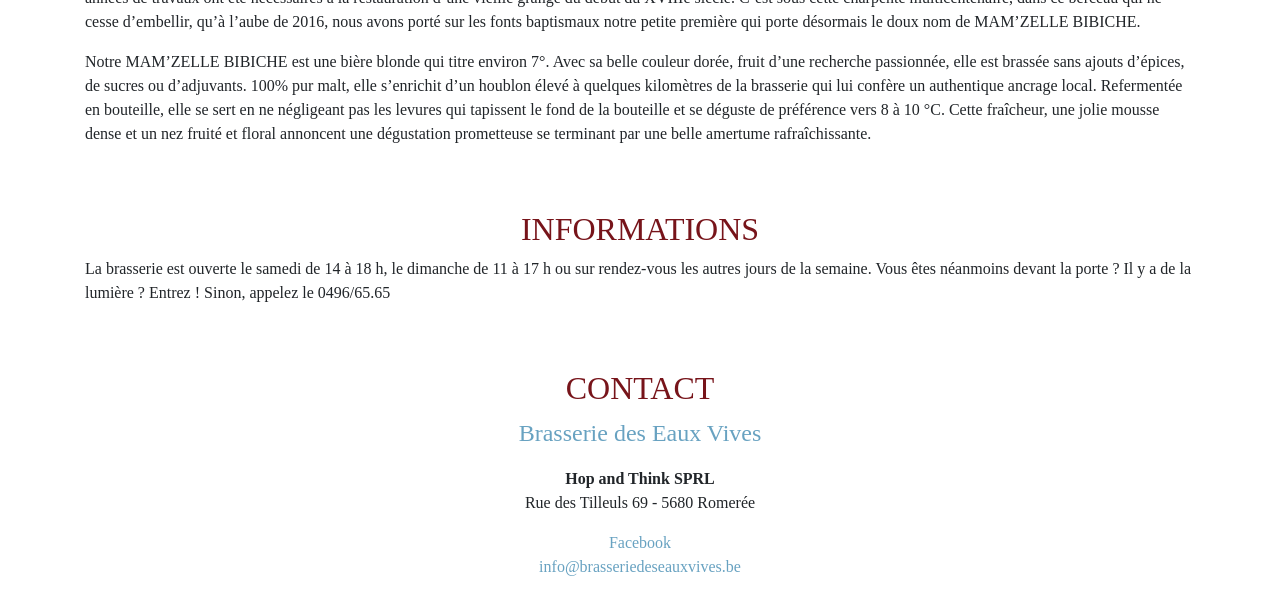
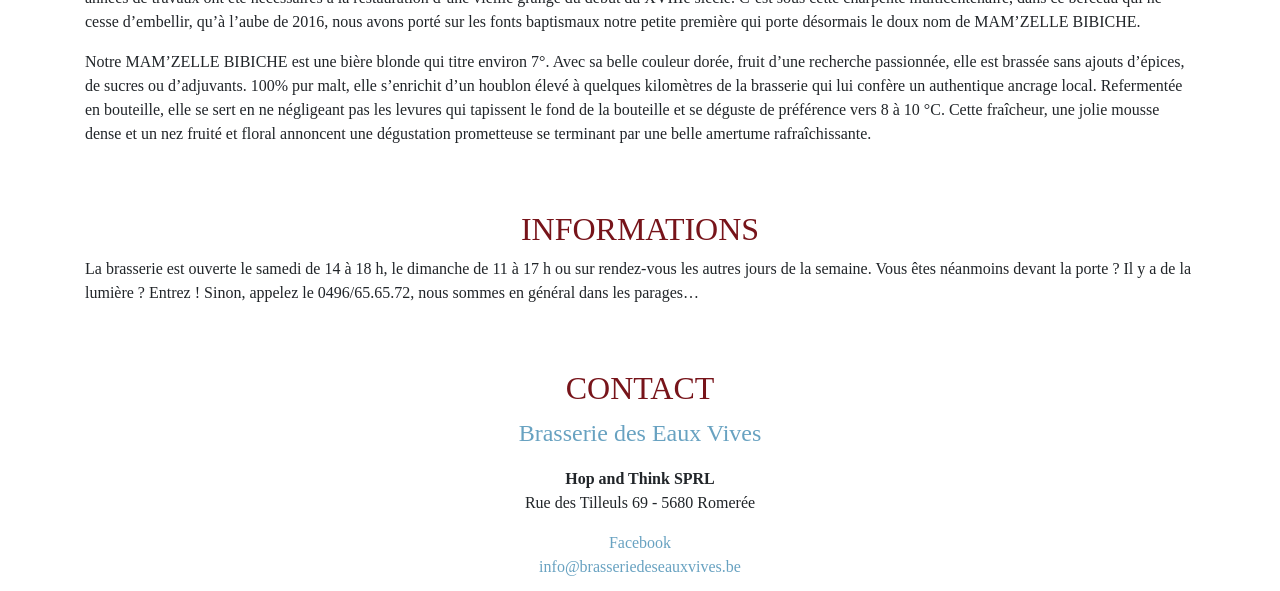
Before and after one commit to pierrecampion/brasserie-eauxvives, a Jekyll site: the page built from index.md, in a window 1280 px wide and 900 px high, scrolled down 732 px, cut to the strip 0-591 px from the top of the window. Built offline with Jekyll 4.4.1, drawn with Linux system fonts in a browser that asks for light colours; our own code applies the rules of GitHub Pages for plain Markdown files.

Commit message:
Update index.md
Fix missing text

```diff
--- a/index.md
+++ b/index.md
@@ -9,7 +9,7 @@ Notre MAM'ZELLE BIBICHE est une bière blonde qui titre environ 7°. Avec sa bel
 
 ## Informations
 
-La brasserie est ouverte le samedi de 14 à 18 h, le dimanche de 11 à 17 h ou sur rendez-vous les autres jours de la semaine. Vous êtes néanmoins devant la porte ? Il y a de la lumière ? Entrez ! Sinon, appelez le 0496/65.65
+La brasserie est ouverte le samedi de 14 à 18 h, le dimanche de 11 à 17 h ou sur rendez-vous les autres jours de la semaine. Vous êtes néanmoins devant la porte ? Il y a de la lumière ? Entrez ! Sinon, appelez le 0496/65.65.72, nous sommes en général dans les parages...
 
 ## Contact
 
```
